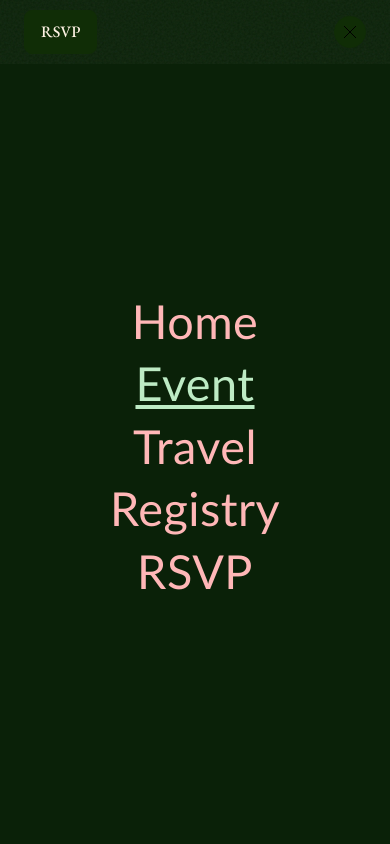
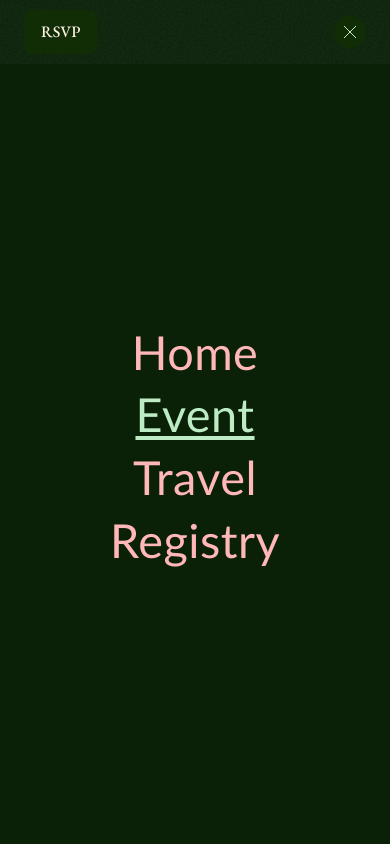
Before and after one commit to Just-Smitty/wedding-website, a plain HTML site: page event.html in a window 390 px wide. Both pictures are taken after a click on the button "Open navigation menu". Shown: the top 844 px of the page. Drawn offline with nearby package versions, Linux system fonts and the light colour scheme.

Commit message:
Fix IconButton icon color and remove RSVP link in mobile menu
- Inline SVG icons so currentColor uses --icon-default in nav

- Remove duplicate RSVP link from mobile overlay (button remains in nav bar)

Co-authored-by: Cursor <cursoragent@cursor.com>

```diff
--- a/event.html
+++ b/event.html
@@ -19,8 +19,15 @@
     <a href="index.html#rsvp" class="nav-rsvp">RSVP</a>
     <button type="button" class="hamburger" aria-label="Open navigation menu" aria-expanded="false" aria-controls="mobileMenu" onclick="toggleMenu()">
       <span class="hamburger-icons" aria-hidden="true">
-        <img class="nav-menu-icon" src="images/icon/menu-18-on-dark.svg" alt="" width="18" height="18">
-        <img class="nav-close-icon" src="images/icon/close-18.svg" alt="" width="18" height="18">
+        <svg class="nav-menu-icon" width="18" height="18" viewBox="0 0 18 18" fill="none" xmlns="http://www.w3.org/2000/svg">
+          <path d="M2 4L16 4" stroke="currentColor"/>
+          <path d="M2 9L16 9" stroke="currentColor"/>
+          <path d="M2 14L16 14" stroke="currentColor"/>
+        </svg>
+        <svg class="nav-close-icon" width="18" height="18" viewBox="0 0 18 18" fill="none" xmlns="http://www.w3.org/2000/svg">
+          <path d="M3 3L15 15" stroke="currentColor"/>
+          <path d="M3 15L15 3" stroke="currentColor"/>
+        </svg>
       </span>
     </button>
   </nav>
@@ -30,7 +37,6 @@
       <a href="event.html" class="active">Event</a>
       <a href="travel.html">Travel</a>
       <a href="registry.html">Registry</a>
-      <a href="index.html#rsvp">RSVP</a>
     </nav>
   </div>
 
--- a/style.css
+++ b/style.css
@@ -202,7 +202,7 @@ button, input, select { font: inherit; }
   flex-shrink: 0;
 }
 
-.hamburger-icons img {
+.hamburger-icons svg {
   position: absolute;
   inset: 0;
   margin: auto;
```
Also changed, not shown: index.html (+9 -3 lines), registry.html (+9 -3 lines), travel.html (+9 -3 lines).
